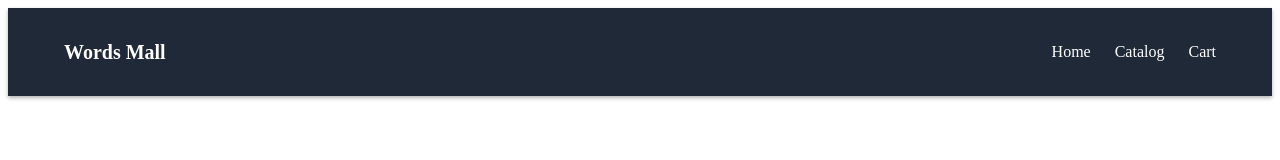
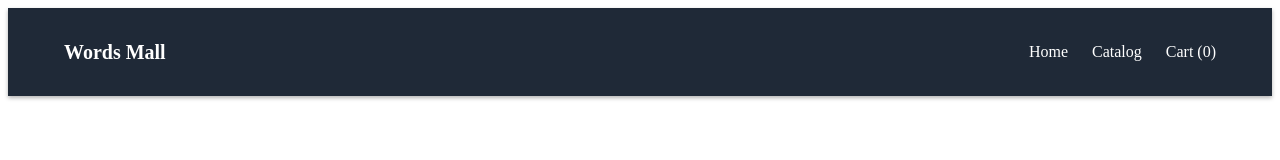
Before and after one commit to rlmmartin/Adv.-Front-End-Programming---CPAN-144-0NC, a Next.js app: page / in a window 1280 px wide. Shown: the top 160 px of the page. Built offline with nearby package versions, Linux system fonts and the light colour scheme.

Commit message:
Some debugging

```diff
--- a/components/Navbar.js
+++ b/components/Navbar.js
@@ -1,32 +1,31 @@
 import Link from "next/link";
+import { useContext } from 'react';
+import CartContext from '../context/CartContext';
 
 export default function Navbar() {
+  // Access the cart list from the global context to show the count
+  const { cart } = useContext(CartContext);
+
   return (
-    //navbar container
     <nav className="navbar">
-        {/*center the content of the navbar*/}
       <div className="navbar-container">
-        {/*logo on the left side of the navbar*/}
+        {/* Logo section */}
         <h1 className="navbar-logo">Words Mall</h1>
-        {/*navigation links on the right side of the navbar*/}
+
+        {/* */}
         <ul className="navbar-links">
           <li>
-            <Link href="/" className="navbar-link">
-              Home
-            </Link>
+            <Link href="/" className="navbar-link">Home</Link>
           </li>
           <li>
-            <Link href="/catalog" className="navbar-link">
-              Catalog
-            </Link>
+            <Link href="/catalog" className="navbar-link">Catalog</Link>
           </li>
           <li>
             <Link href="/cart" className="navbar-link">
-              Cart
+              Cart ({cart.length})
             </Link>
           </li>
         </ul>
-
       </div>
     </nav>
   );
--- a/pages/_app.js
+++ b/pages/_app.js
@@ -1,28 +1,28 @@
 import "../styles/globals.css";
-import Navbar from "../components/Navbar";
-import Footer from "../components/Footer";
+import Layout from "./layout";
 import { useState } from "react";
-import cartContext from '../context/CartContext';
+import CartContext from '../context/CartContext';
 
-//ensure the navbar and footer are on every page of the website
+// Ensure the navbar and footer are on every page and manage the global cart state
 export default function App({ Component, pageProps }) {
 
-  //This will hold all the words the user clicks buy on to their cart.
+  // This holds all the words the user clicks "buy" on.
   const [cart, setCart] = useState([]);
 
-  // This addas a new word to the cart without removing the old ones.
+  //  Adds a new word to the cart array without removing old ones
   const addtoCart = (word) => {
-    setCart((prevCart) => [...prevCart,word]);
+    setCart((prevCart) => [...prevCart, word]);
   };
 
   return (
     <>
-      {/* The CartContext.Provider will share the cart and addtoCart with every page of the website. */}
-      <cartContext.Provider value={{ cart, addtoCart }}>
-        <Navbar />
-        <Component {...pageProps} />
-        <Footer />
-      </cartContext.Provider>
+      {/* The CartContext.Provider shares the cart and addtoCart with every page */}
+      <CartContext.Provider value={{ cart, addtoCart }}>
+        {/* Using the Layout component to automatically include Navbar and Footer */}
+        <Layout>
+          <Component {...pageProps} />
+        </Layout>
+      </CartContext.Provider>
     </>
   );
 }
```
